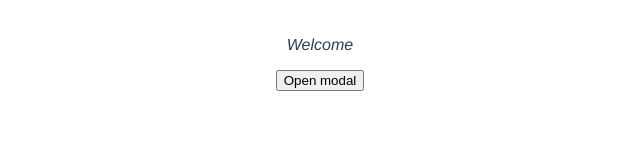
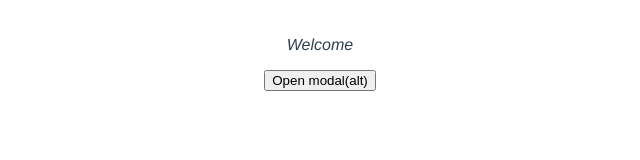
Before and after one commit to Giapa/Learning-Journey, a Vue app in the folder vue-basics/: page / in a window 1280 px wide. Shown: the part 131-291 px from the top of the page, without its empty margins (320-960 px from the left). Built offline with nearby package versions, Linux system fonts and the light colour scheme.

Commit message:
Modify event click

```diff
--- a/vue-basics/src/App.vue
+++ b/vue-basics/src/App.vue
@@ -9,7 +9,7 @@
       @close="toggleModal()"
     />
   </div>
-  <button @click="toggleModal">Open modal</button>
+  <button @click.alt="toggleModal">Open modal(alt)</button>
 </template>
 
 <script>
--- a/vue-basics/src/components/Modal.vue
+++ b/vue-basics/src/components/Modal.vue
@@ -1,5 +1,5 @@
 <template>
-  <div class="backdrop" @click="closeModal">
+  <div class="backdrop" @click.self="closeModal">
     <div class="modal" :class="{ sale: theme === 'sale' }">
       <h1>{{ header }}</h1>
       <p>{{ text }}</p>
```
